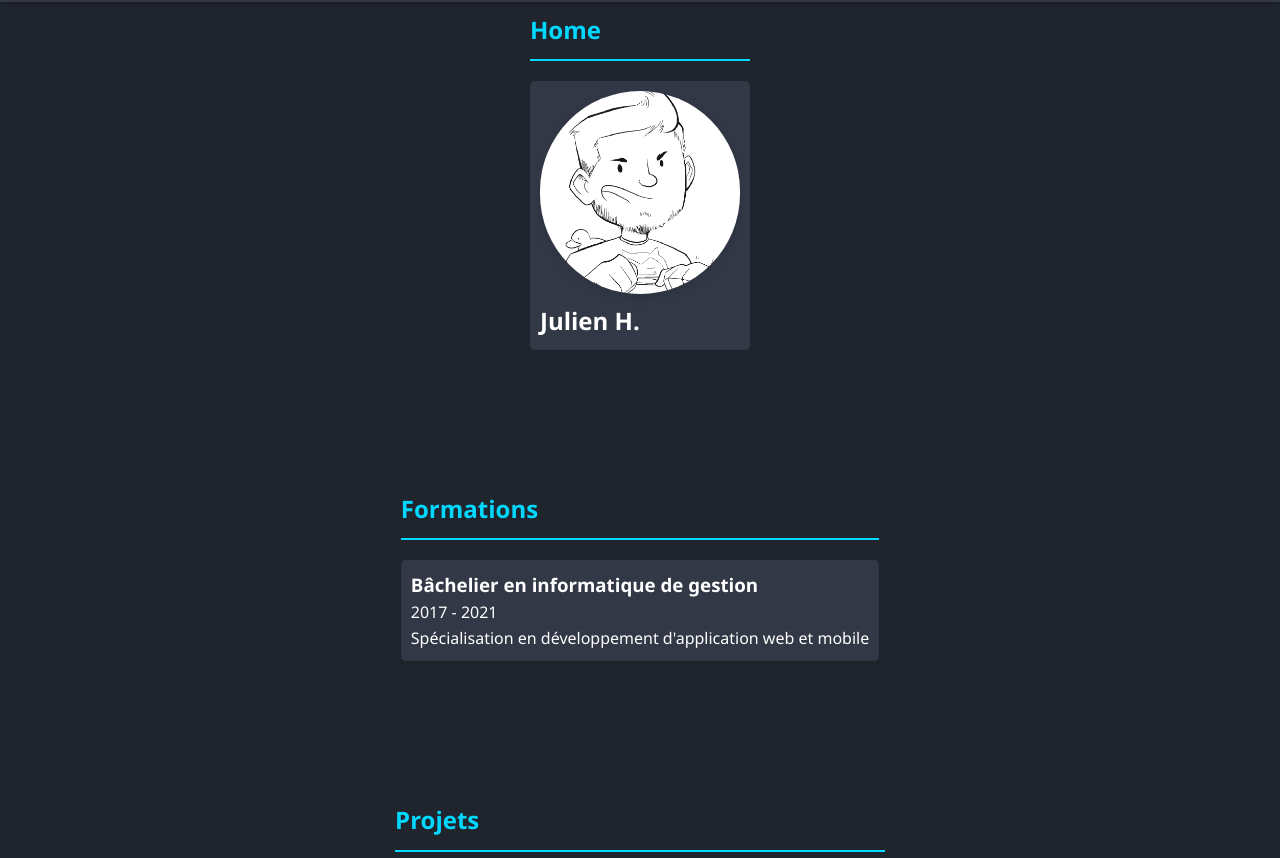
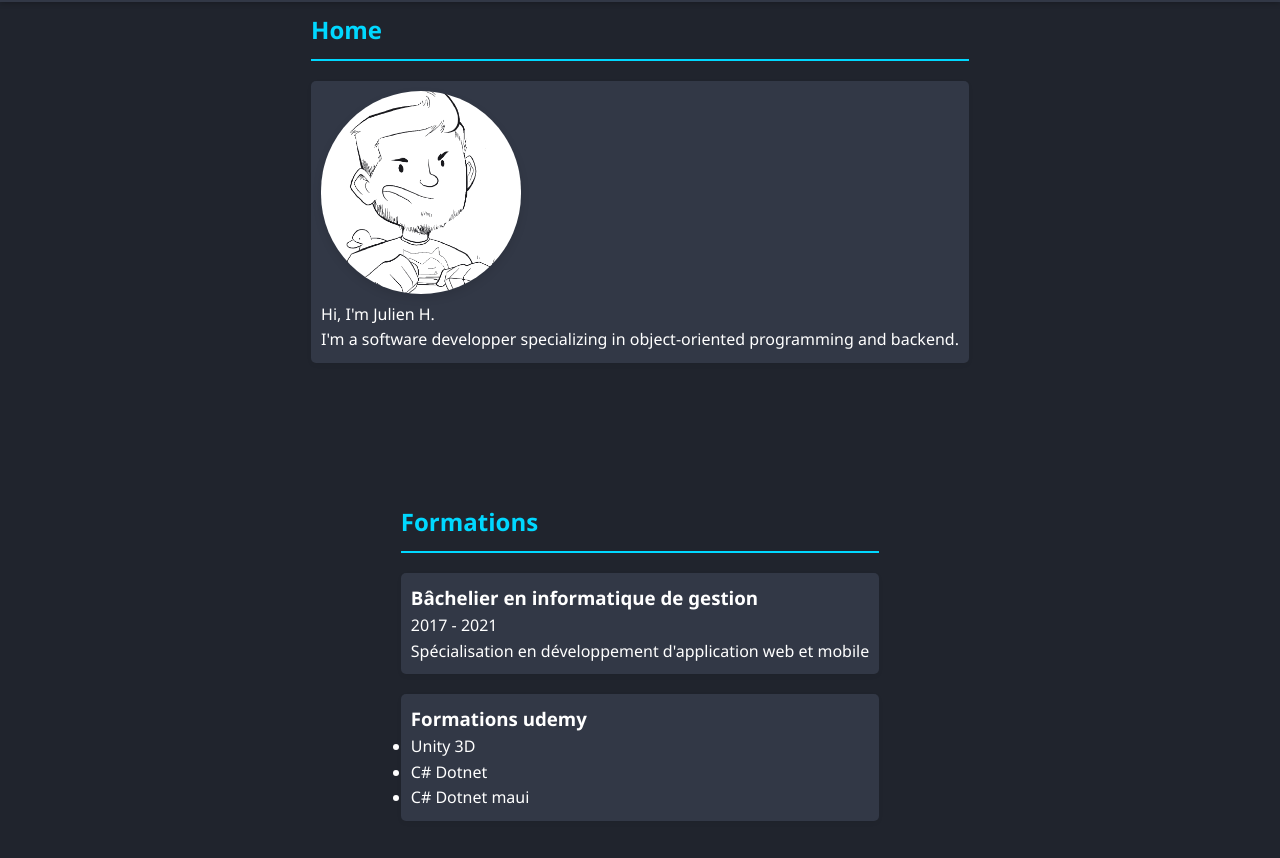
Before and after one commit to HermansJulien/HermansJulien.Github.io, a plain HTML site: page index.html in a window 1280 px wide. Shown: the part 89-947 px from the top of the page. Drawn offline with Linux system fonts and the light colour scheme.

Commit message:
Formations
Add Udemy formations.

```diff
--- a/index.html
+++ b/index.html
@@ -22,7 +22,8 @@
     <h2>Home</h2>
     <div class="item row">
       <img src="Images/ProfilPicture.png" alt="Photo de profil" class="photo">
-      <h1>Julien H.</h1>
+      <p>Hi, I'm Julien H.</p>
+      <p>I'm a software developper specializing in object-oriented programming and backend.</p>
     </div>
   </section>
   <section id="formations">
@@ -31,6 +32,15 @@
       <h3>Bâchelier en informatique de gestion</h3>
       <p>2017 - 2021</p>
       <p>Spécialisation en développement d'application web et mobile</p>
+    </div>
+    <div class="item">
+      <h3>Formations udemy</h3>
+      <ul>
+        <li>Unity 3D</li>
+        <li>C# Dotnet</li>
+        <li>C# Dotnet maui</li>
+      </ul>
+    </div>
   </section>
 
   <section id="projets">
```
